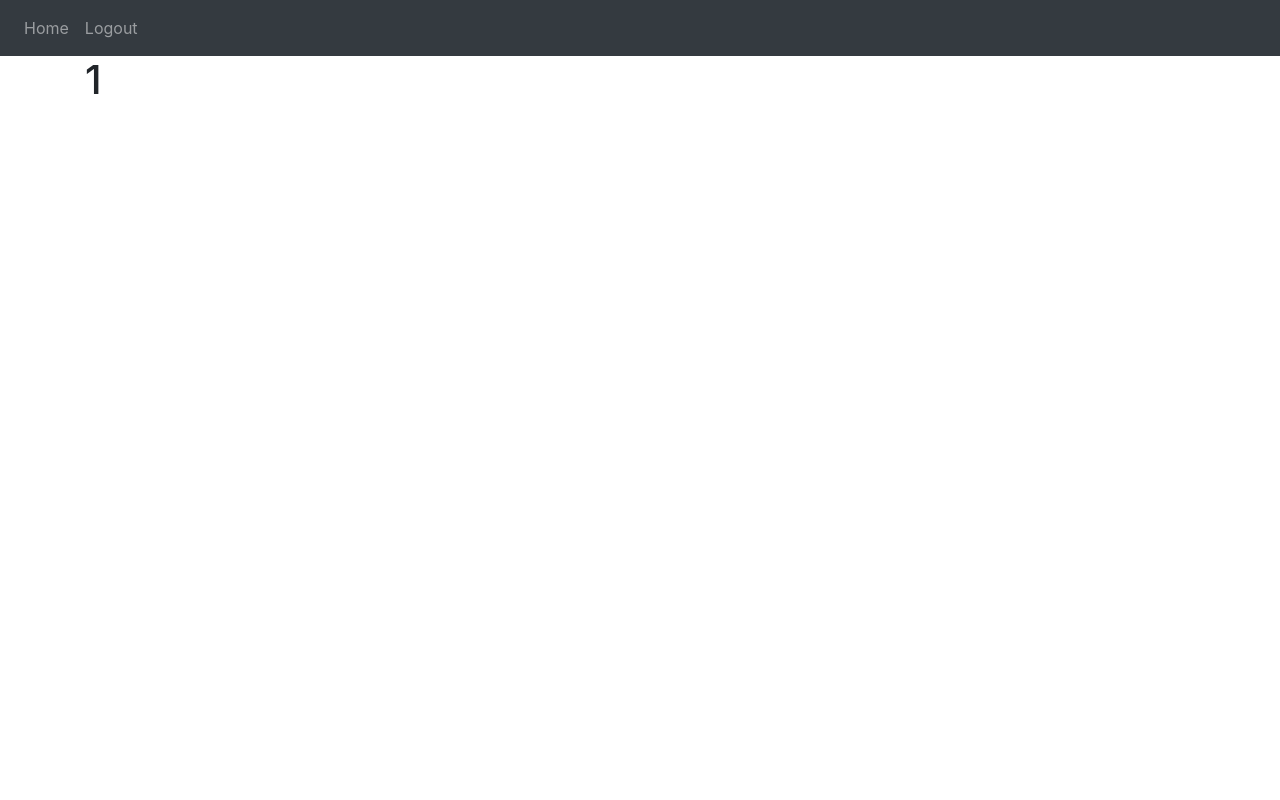
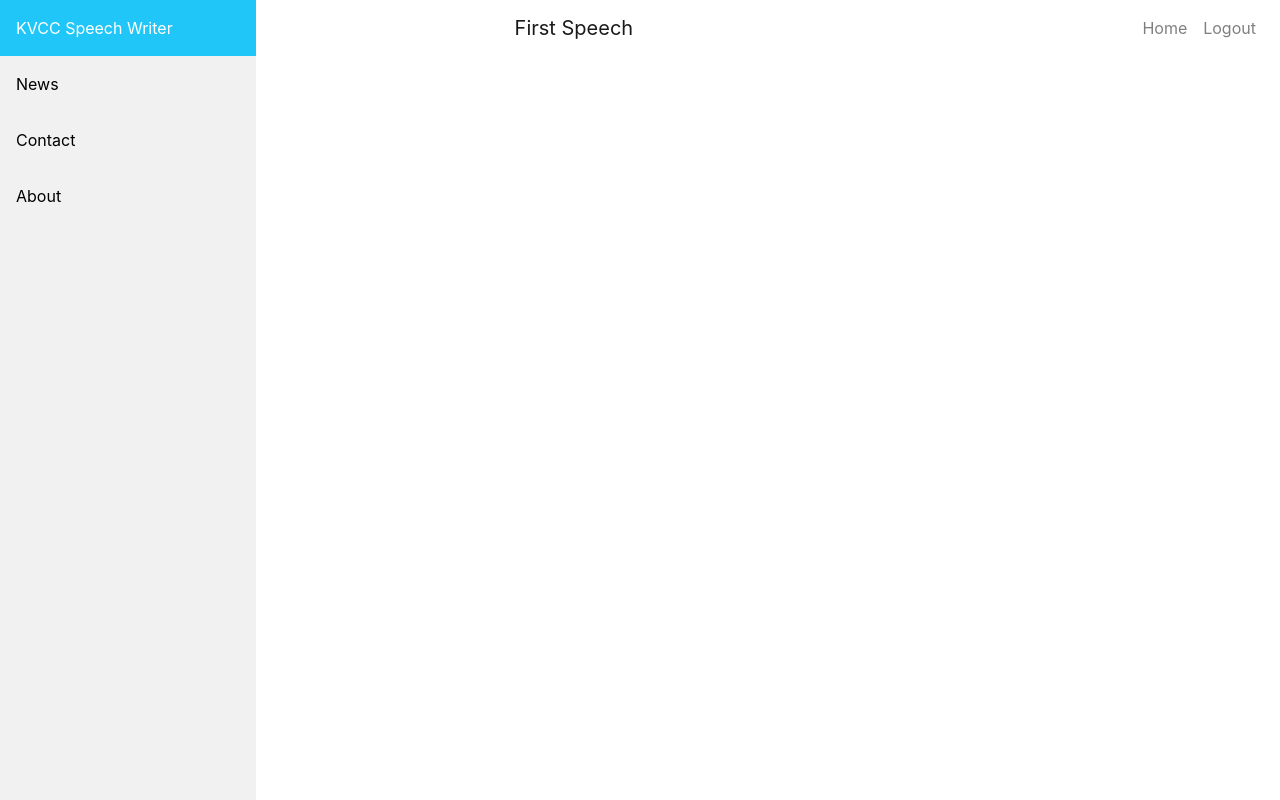
Before and after one commit to Nick-Minnard/KVCC-Speech-Writer, a Flask app: page /editor in a window 1280 px wide. Run offline with Flask 2, Linux system fonts and the light colour scheme; a user stored in the database is signed in; data comes from the database, SQL or seed files in the repository; both versions use the stored data as it was after the commit; some libraries are stand-ins or nearby versions.

Commit message:
Being work on editor. Configure views.py to send editor.html user's 'current' speech.

```diff
--- /dev/null
+++ b/website/static/editor_styles.css
@@ -0,0 +1,58 @@
+/* The side navigation menu */
+.sidebar {
+  margin: 0;
+  padding: 0;
+  width: 20%;
+  background-color: #f1f1f1;
+  position: fixed;
+  height: 100%;
+  overflow: auto;
+}
+
+/* Sidebar links */
+.sidebar a {
+  display: block;
+  color: black;
+  padding: 16px;
+  text-decoration: none;
+}
+
+/* Active/current link */
+.sidebar a.active {
+  background-color: #21c6f8;
+  color: white;
+}
+
+/* Links on mouse-over */
+.sidebar a:hover:not(.active) {
+  background-color: #555;
+  color: white;
+}
+
+/* Page content. The value of the margin-left property should match the value of the sidebar's width property */
+div.content {
+  margin-left: 20%;
+}
+
+/* On screens that are less than 700px wide, make the sidebar into a topbar */
+@media screen and (max-width: 700px) {
+  .sidebar {
+    width: 100%;
+    height: auto;
+    position: relative;
+  }
+  .sidebar a {float: left;}
+  div.content {margin-left: 0;}
+}
+
+/* On screens that are less than 400px, display the bar vertically, instead of horizontally */
+@media screen and (max-width: 400px) {
+  .sidebar a {
+    text-align: center;
+    float: none;
+  }
+}
+
+.navbar {
+  background-color: white;
+}
--- a/website/templates/base.html
+++ b/website/templates/base.html
@@ -57,10 +57,8 @@
       {% endif %}
     {% endwith %}
 
-    <div class="container">
-      {% block content %}
-      {% endblock %}
-    </div>
+    {% block content %}
+    {% endblock %}
 
     <script
       src="https://code.jquery.com/jquery-3.2.1.slim.min.js"
--- a/website/templates/editor.html
+++ b/website/templates/editor.html
@@ -1,5 +1,66 @@
-{% extends "base.html" %} {% block title %}Editor{% endblock %}
+<!DOCTYPE html>
+<html>
+  <head>
+    <meta charset="utf-8" />
+    <meta name="viewport" content="width=device-width, initial-scale=1" />
+    <link
+      rel="stylesheet"
+      href="https://stackpath.bootstrapcdn.com/bootstrap/4.4.1/css/bootstrap.min.css"
+      integrity="sha384-Vkoo8x4CGsO3+Hhxv8T/Q5PaXtkKtu6ug5TOeNV6gBiFeWPGFN9MuhOf23Q9Ifjh"
+      crossorigin="anonymous"
+    />
+    <link
+      rel="stylesheet"
+      href="https://stackpath.bootstrapcdn.com/font-awesome/4.7.0/css/font-awesome.min.css"
+      crossorigin="anonymous"
+    />
+    <link rel="stylesheet" href="{{ url_for('static', filename='editor_styles.css') }}">
+    <title>Editor</title>
+  </head>
+  <body>
 
-{% block content %}
-<h1>{{ user.current_speech_id }}</h1>
-{% endblock content %}
+    <div class="sidebar">
+      <a class="active" href="#">KVCC Speech Writer</a>
+      <a href="#">News</a>
+      <a href="#">Contact</a>
+      <a href="#">About</a>
+    </div>
+
+    <div class="content">
+      <nav class="navbar navbar-expand-lg navbar-light">
+        <button class="navbar-toggler" type="button" data-toggle="collapse" data-target="#navbar">
+          <span class="navbar-toggler-icon"></span>
+        </button>
+        <div class="collapse navbar-collapse" id="navbar">
+          <div class="navbar-nav mx-auto">
+            <a class="navbar-brand" href="#">{{ speech.title }}</a>
+          </div>
+          <div class="navbar-nav ml-auto">
+            <a class="nav-item nav-link" id="home" href="/">Home</a>
+            <a class="nav-item nav-link" id="logout" href="/logout">Logout</a>
+          </div>
+        </div>
+      </nav>
+    </div>
+
+    <script
+      src="https://code.jquery.com/jquery-3.2.1.slim.min.js"
+      integrity="sha384-KJ3o2DKtIkvYIK3UENzmM7KCkRr/rE9/Qpg6aAZGJwFDMVNA/GpGFF93hXpG5KkN"
+      crossorigin="anonymous"
+    ></script>
+    <script
+      src="https://cdnjs.cloudflare.com/ajax/libs/popper.js/1.12.9/umd/popper.min.js"
+      integrity="sha384-ApNbgh9B+Y1QKtv3Rn7W3mgPxhU9K/ScQsAP7hUibX39j7fakFPskvXusvfa0b4Q"
+      crossorigin="anonymous"
+    ></script>
+    <script
+      src="https://maxcdn.bootstrapcdn.com/bootstrap/4.0.0/js/bootstrap.min.js"
+      integrity="sha384-JZR6Spejh4U02d8jOt6vLEHfe/JQGiRRSQQxSfFWpi1MquVdAyjUar5+76PVCmYl"
+      crossorigin="anonymous"
+    ></script>
+    <script
+      type="text/javascript"
+      src="{{ url_for('static', filename='index.js') }}"
+    ></script>
+  </body>
+</html>
--- a/website/templates/home.html
+++ b/website/templates/home.html
@@ -1,6 +1,7 @@
 {% extends "base.html" %} {% block title %}Home{% endblock %}
 
 {% block content %}
+<div class="container">
   <br>
   <h1 align="center">Speeches</h1>
   <ul class="list-group list-group-flush" id="speeches">
@@ -34,4 +35,5 @@
       <button type="submit" class="btn btn-primary">Create New Speech</button>
     </div>
   </form>
+</div>
 {% endblock %}
--- a/website/templates/login.html
+++ b/website/templates/login.html
@@ -1,6 +1,7 @@
 {% extends "base.html" %} {% block title %}Login{% endblock %}
 
 {% block content %}
+<div class="container">
   <form method="POST">
     <br>
     <h3 align="center">Login</h3>
@@ -11,4 +12,5 @@
     <br>
     <button type="submit" class="btn btn-primary">Login</button>
   </form>
+</div>
 {% endblock %}
--- a/website/templates/signup.html
+++ b/website/templates/signup.html
@@ -1,6 +1,7 @@
 {% extends "base.html" %} {% block title %}Sign Up{% endblock %}
 
 {% block content %}
+<div class="container">
   <form method="POST">
     <br>
     <h3 align="center">Sign Up</h3>
@@ -15,4 +16,5 @@
     <br>
     <button type="submit" class="btn btn-primary">Submit</button>
   </form>
+</div>
 {% endblock %}
--- a/website/views.py
+++ b/website/views.py
@@ -64,4 +64,5 @@ def load_speech():
 def editor():
   if current_user.current_speech_id == None:
     return redirect("/")
-  return render_template("editor.html", user=current_user)
+  speech = Speech.query.get(current_user.current_speech_id)
+  return render_template("editor.html", user=current_user, speech=speech)
```
Also changed, not shown: website/database.db. Lines whose indentation alone changed are shown as unchanged.
